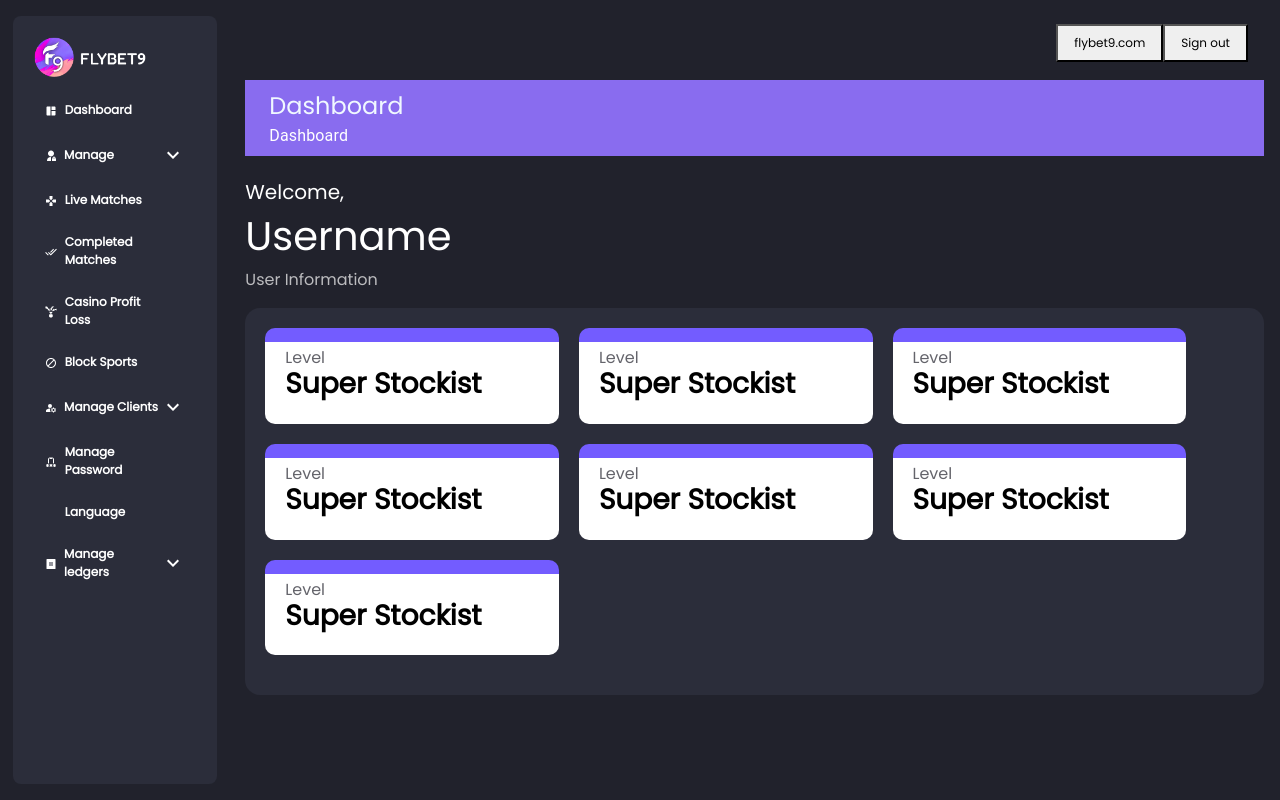
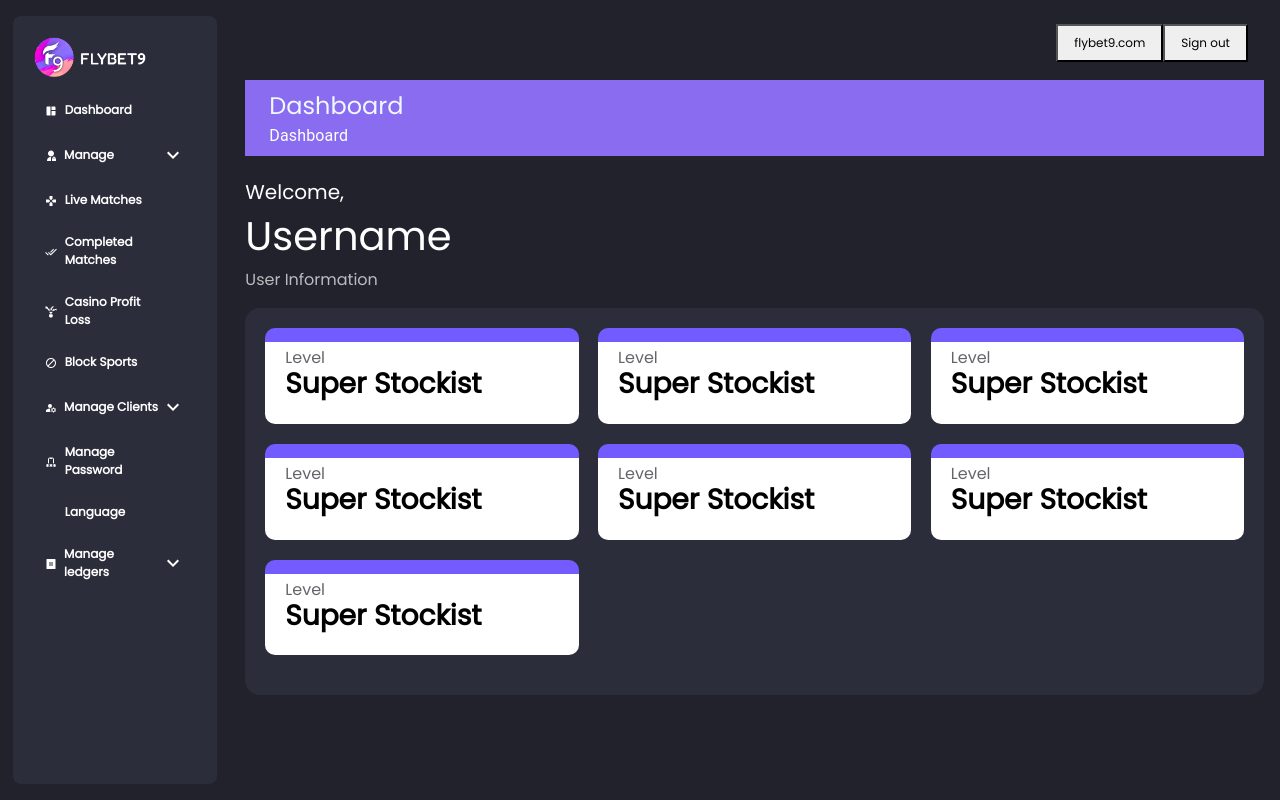
Before and after one commit to Sandy2636/Fly-admin, a React (Create React App) app: page / in a window 1280 px wide. Built offline with nearby package versions, Linux system fonts and the light colour scheme; some icons are missing; the HTML template or start-up script is replaced by a standard one.

Commit message:
Some Changes

```diff
--- a/package.json
+++ b/package.json
@@ -1,5 +1,4 @@
 {
-  "homepage": "https://Sandy2636.github.io/Fly-admin",
   "name": "flybet-admin",
   "version": "0.1.0",
   "private": true,
--- a/src/Pages/Dashboard/Dashboard.js
+++ b/src/Pages/Dashboard/Dashboard.js
@@ -1,19 +1,18 @@
 import React from "react";
-function InfoBox({title,value}) {
+function InfoBox({ title, value }) {
   return (
     <div
       style={{
         background: "linear-gradient(to bottom, #735cff 15%, white 15%)",
-        width: "30%",
+        width: "32%",
         borderRadius: "10px",
         padding: "15px 20px",
-        marginBottom:"20px",
-        marginRight:"20px",
-        minWidth:"15rem"
+        marginBottom: "20px",
+        minWidth: "15rem",
       }}
     >
       <h6 style={{ color: "#64646B", margin: "5px 0px 0px 0px" }}>{title}</h6>
-      <h3 style={{ fontWeight: "700" ,color:'black'}}>{value}</h3>
+      <h3 style={{ fontWeight: "700", color: "black" }}>{value}</h3>
     </div>
   );
 }
@@ -26,15 +25,22 @@ export default function Dashboard() {
       </div>
       <div>
         <p style={{ color: "#BCBCBF" }}>User Information</p>
-        <div style={{ backgroundColor: "#2B2D3A",borderRadius:"15px" }}>
-          <div style={{ padding: "20px", display:'flex', justifyContent:'flex-start',flexWrap:'wrap'}}>
-            <InfoBox title={"Level"} value={"Super Stockist"}/>
-            <InfoBox title={"Level"} value={"Super Stockist"}/>
-            <InfoBox title={"Level"} value={"Super Stockist"}/>
-            <InfoBox title={"Level"} value={"Super Stockist"}/>
-            <InfoBox title={"Level"} value={"Super Stockist"}/>
-            <InfoBox title={"Level"} value={"Super Stockist"}/>
-            <InfoBox title={"Level"} value={"Super Stockist"}/>
+        <div style={{ backgroundColor: "#2B2D3A", borderRadius: "15px" }}>
+          <div
+            style={{
+              padding: "20px",
+              display: "flex",
+              justifyContent: "space-between",
+              flexWrap: "wrap",
+            }}
+          >
+            <InfoBox title={"Level"} value={"Super Stockist"} />
+            <InfoBox title={"Level"} value={"Super Stockist"} />
+            <InfoBox title={"Level"} value={"Super Stockist"} />
+            <InfoBox title={"Level"} value={"Super Stockist"} />
+            <InfoBox title={"Level"} value={"Super Stockist"} />
+            <InfoBox title={"Level"} value={"Super Stockist"} />
+            <InfoBox title={"Level"} value={"Super Stockist"} />
           </div>
         </div>
       </div>
```
